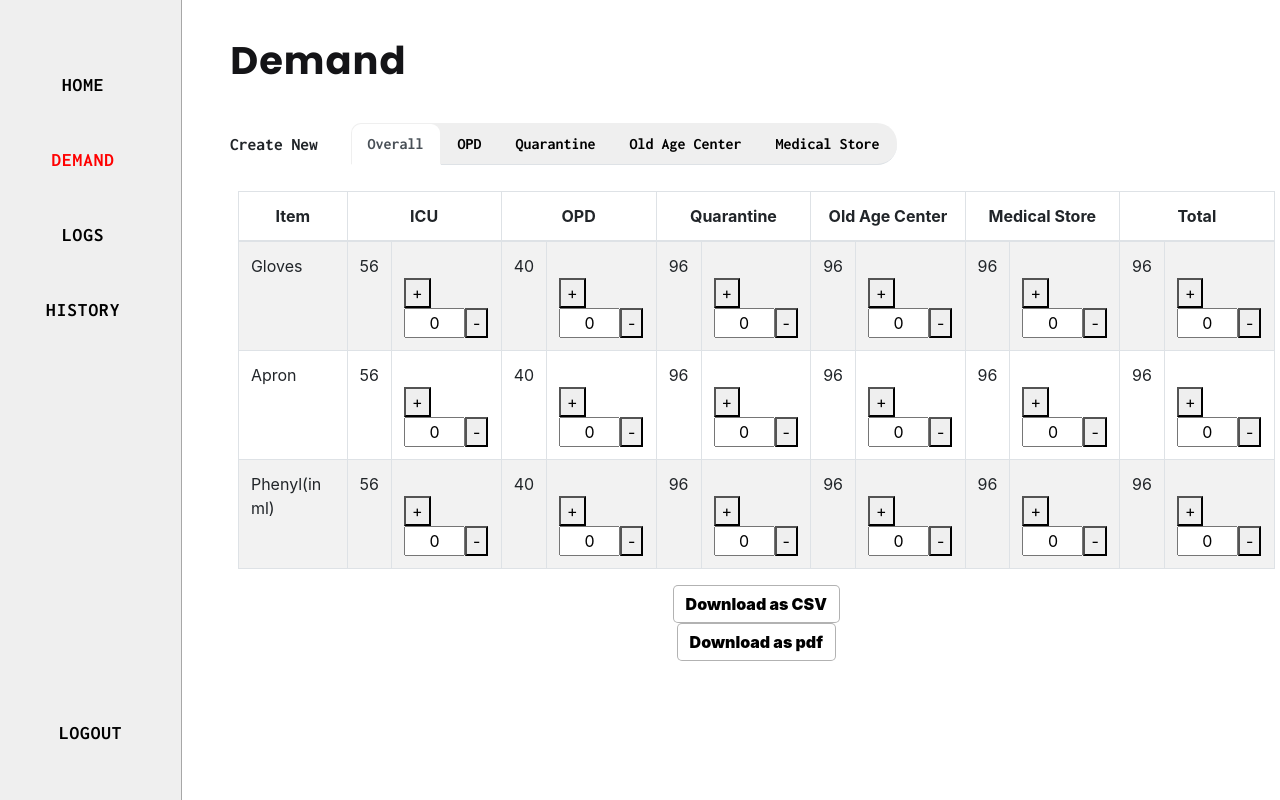
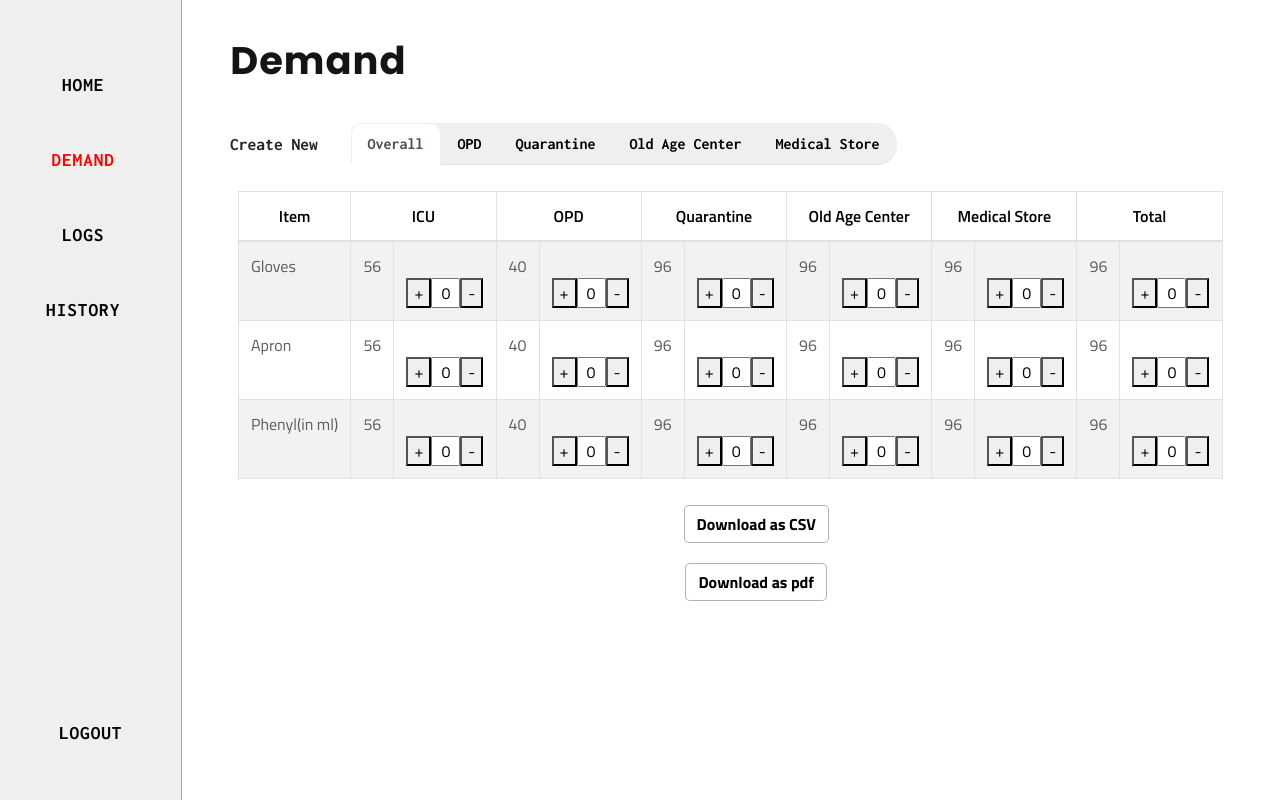
Before and after one commit to combatcovid19kgp/PPE_rationalizer_frontend, a React (Create React App) app: page /demand in a window 1280 px wide. Both pictures are taken after a click on the tab "Overall". Built offline with nearby package versions, Linux system fonts and the light colour scheme.

Commit message:
making some design changes to overall.jsx

```diff
--- a/src/component/demand/Overall/over_all.css
+++ b/src/component/demand/Overall/over_all.css
@@ -1,3 +1,20 @@
 .center{
     text-align:center;
   }
+.table{
+    width: 95%;
+    font-family: 'Titillium Web', sans-serif;
+    color: #5B5B5B;
+}
+thead th{
+    color: black;
+    font-weight: 600;
+}
+.btn{
+    margin: 10px;
+    color: black;
+    background: white;
+    border-radius: 5px;
+    border: rgba(0, 0, 0, 0.3) solid 1.5px;
+    font-weight: 600;
+}
--- a/src/component/demand/Overall/over_all.jsx
+++ b/src/component/demand/Overall/over_all.jsx
@@ -6,14 +6,9 @@ import './over_all.css';
 
 
 class Overall extends Component{
-    constructor(props){
-        super(props);
-    }
     render() {
         return(
             <>
-            <div>
-
             <Table striped bordered hover>
               <thead>
               <tr>
@@ -26,7 +21,6 @@ class Overall extends Component{
                 <th colspan="2" className="center">Total</th>
              </tr>
              </thead>
-
              <tbody>
              <tr>
                 <td>Gloves</td>
@@ -203,14 +197,11 @@ class Overall extends Component{
              </tr>
              </tbody>
             </Table>
-            </div>
-
             <center>
-            <Button variant="outline-dark"> <b>Download as CSV</b></Button>
+            <Button variant="light"> <b>Download as CSV</b></Button>
             <br></br>
-            <Button variant="outline-dark"><b>Download as pdf</b></Button>
+            <Button variant="light"><b>Download as pdf</b></Button>
             </center>
-
             </>
         );
     }
--- a/src/component/demand/Role/role.css
+++ b/src/component/demand/Role/role.css
@@ -27,6 +27,7 @@
     border: rgba(0, 0, 0, 0.3) solid 1.5px;
     font-weight: 600;
     margin: 0 10px;
+     font-family: 'Titillium Web', sans-serif;
 }
 
 /*.btn-light:hover {*/
```
Also changed, not shown: src/component/demand/Overall/Input_but.jsx (+5 -8 lines).
